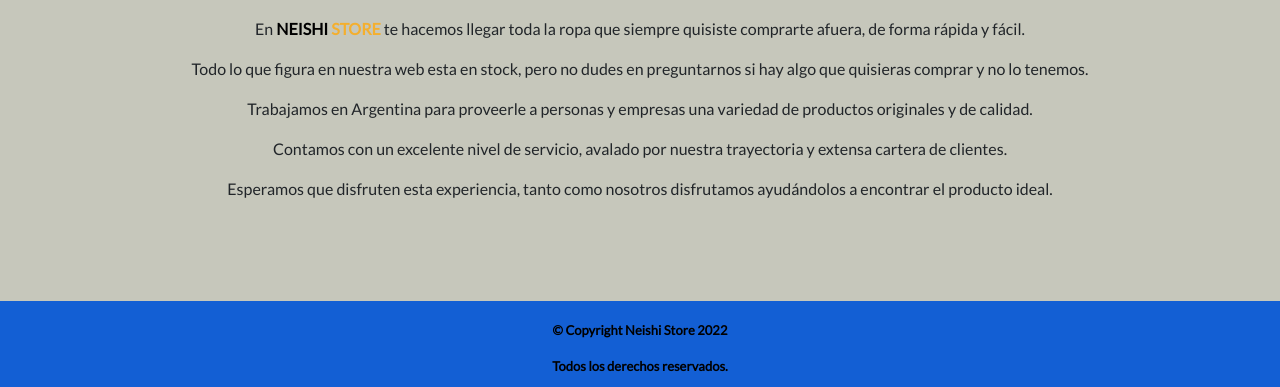
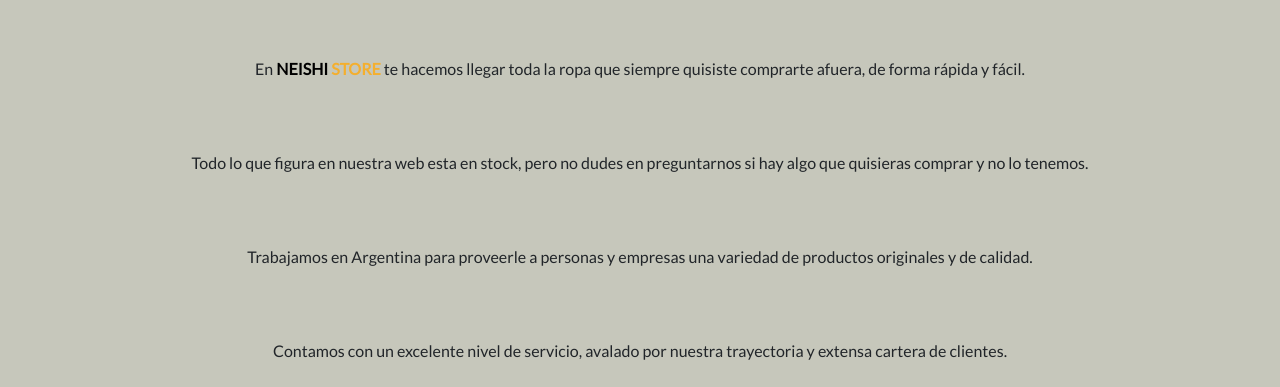
Before and after one commit to ImFago/Neishi-Store, a plain HTML site: page pages/nosotros.html in a window 1280 px wide. Shown: the part 231-618 px from the top of the page. Drawn offline with nearby package versions, Linux system fonts and the light colour scheme.

Commit message:
centro mapa en ubicacion

```diff
--- a/css/styles.css
+++ b/css/styles.css
@@ -71,7 +71,7 @@
     font-weight: bolder;
     font-size: 13px;
     padding: 20px;
-    margin-top: 100px;
+    margin-top: 130px;
 }
 
 
@@ -167,11 +167,11 @@
 
 .ubicacion-mapa{
     margin-left: 300px;
-    margin-top: 70px;
+    margin: auto;
 }
 
 .ubicacion-texto{
-    margin-top: 70px;
+    margin-top: 20px;
     margin-left: 50px;
     text-align: center;
 }
@@ -185,3 +185,7 @@
         grid-template-columns: repeat(1,1fr);
     }
 }
+
+.info-me{
+    margin-top: 70px;
+}
--- a/pages/nosotros.html
+++ b/pages/nosotros.html
@@ -65,19 +65,19 @@
 
         <section class="info">
 
-            <p class="info__uno">En <span class="neishi">NEISHI</span> <span class="store">STORE</span> te hacemos
+            <p class="info-me">En <span class="neishi">NEISHI</span> <span class="store">STORE</span> te hacemos
                 llegar toda la ropa que siempre quisiste comprarte afuera, de forma rápida y fácil. </p>
 
-            <p class="info__dos">Todo lo que figura en nuestra web esta en stock, pero no dudes en preguntarnos si hay
+            <p class="info-me">Todo lo que figura en nuestra web esta en stock, pero no dudes en preguntarnos si hay
                 algo que quisieras comprar y no lo tenemos.</p>
 
-            <p class="info__tres">Trabajamos en Argentina para proveerle a personas y empresas una variedad de productos
+            <p class="info-me">Trabajamos en Argentina para proveerle a personas y empresas una variedad de productos
                 originales y de calidad.</p>
 
-            <p class="info__cuatro"> Contamos con un excelente nivel de servicio, avalado por nuestra trayectoria y
+            <p class="info-me"> Contamos con un excelente nivel de servicio, avalado por nuestra trayectoria y
                 extensa cartera de clientes.</p>
 
-            <p class="info__cinco">Esperamos que disfruten esta experiencia, tanto como nosotros disfrutamos ayudándolos
+            <p class="info-me">Esperamos que disfruten esta experiencia, tanto como nosotros disfrutamos ayudándolos
                 a encontrar el producto ideal.</p>
 
         </section>
```
